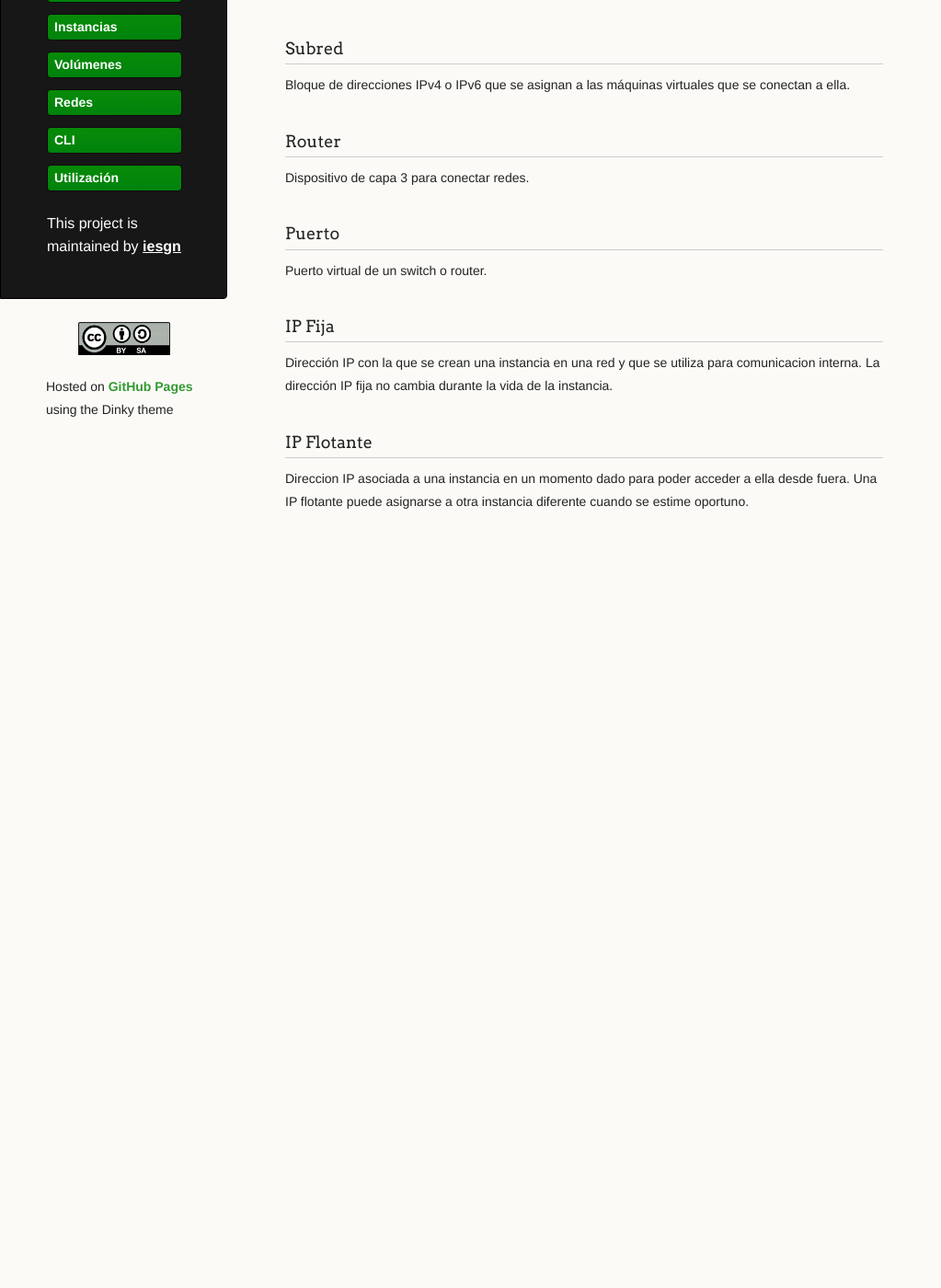
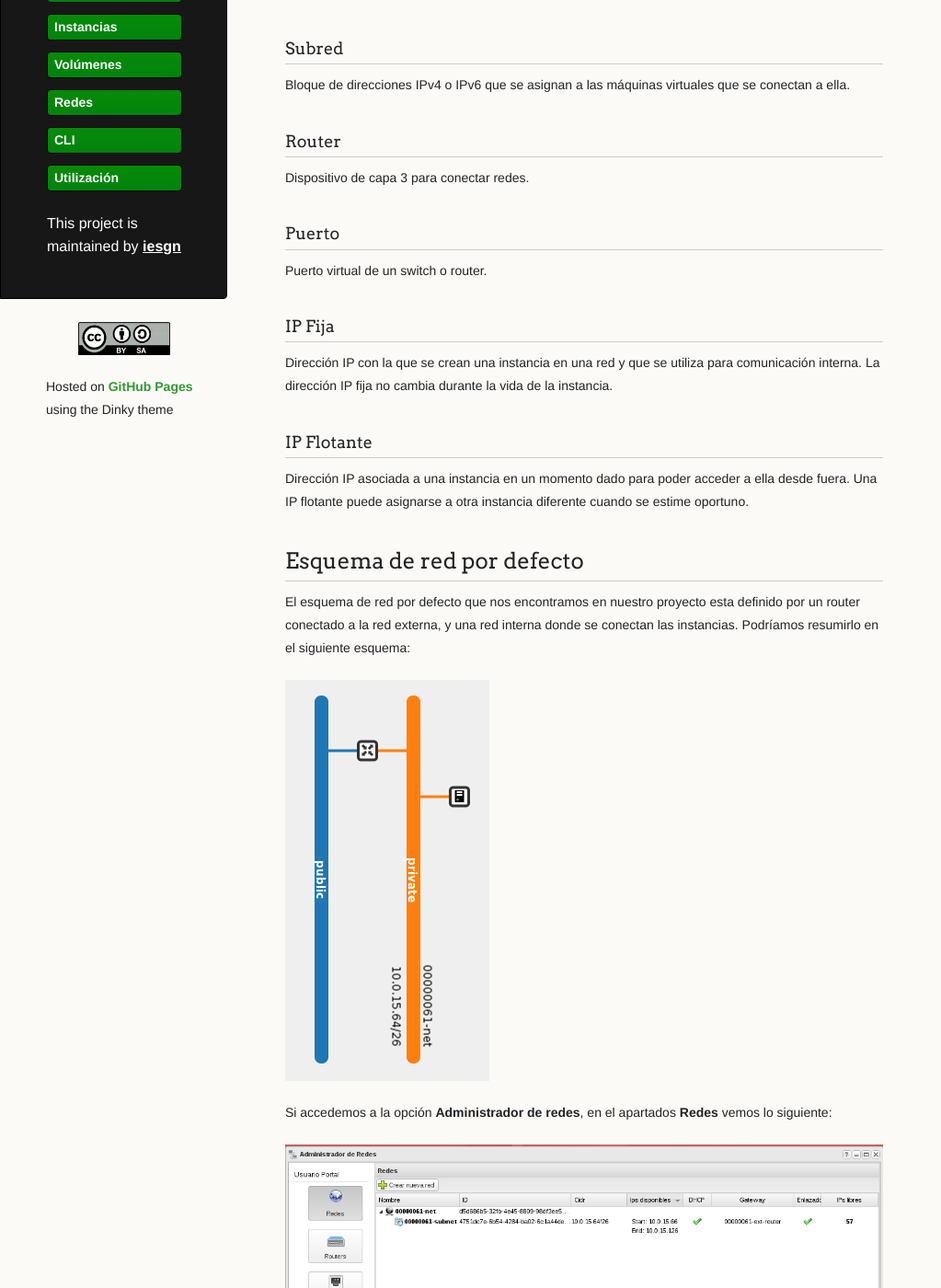
Before and after one commit to iesgn/cloud2, a Jekyll site: the page built from curso/u4/conceptos_previos.md, in a window 1280 px wide and 1400 px high, scrolled down 285 px. Shown: the whole window at 92% size, without its empty margins (0-1023 px from the left). Built offline with Jekyll 4.4.1, drawn with Linux system fonts in a browser that asks for light colours; before the commit the page ends 915 px from its top, so only the background shows below that; some of the changed text lies outside the part shown.

Commit message:
Conceptos previos 1ª sesion redes

```diff
--- a/curso/u4/conceptos_previos.md
+++ b/curso/u4/conceptos_previos.md
@@ -25,8 +25,38 @@ Puerto virtual de un switch o router.
 
 ### IP Fija
 
-Dirección IP con la que se crean una instancia en una red y que se utiliza para comunicacion interna. La dirección IP fija no cambia durante la vida de la instancia.
+Dirección IP con la que se crean una instancia en una red y que se utiliza para comunicación interna. La dirección IP fija no cambia durante la vida de la instancia.
 
 ### IP Flotante
 
-Direccion IP asociada a una instancia en un momento dado para poder acceder a ella desde fuera. Una IP flotante puede asignarse a otra instancia diferente cuando se estime oportuno.
+Dirección IP asociada a una instancia en un momento dado para poder acceder a ella desde fuera. Una IP flotante puede asignarse a otra instancia diferente cuando se estime oportuno.
+
+## Esquema de red por defecto
+
+El esquema de red por defecto que nos encontramos en nuestro proyecto esta definido por un router conectado a la red externa, y una red interna donde se conectan las instancias. Podríamos resumirlo en el siguiente esquema:
+
+![red](img/red1.png)
+
+Si accedemos a la opción **Administrador de redes**, en el apartados **Redes** vemos lo siguiente:
+
+![red](img/previo1.png)
+
+Podemos observar que en nuestro proyecto tenemos definida una red, que tiene asociada una subred con el direccionamiento 10.0.15.64/26, del conjunto de direcciones podemos asignar a nuestra instancias desde la 10.0.15.66 hasta la 10.0.15.126. También observamos que nuestra red está conectada al router de nuestro proyecto en mi caso se llama *00000061-ext-router*.
+
+Ahora podemos ver los routers definidos en mi proyecto:
+
+![red](img/previo2.png)
+
+Podemos comprobar que el router está conectado a la red externa.
+
+Por último podemos ver los puertos relacionados a nuestra red:
+
+![red](img/previo3.png)
+
+En nuestro escenario tenemos los siguientes dispositivos conectados a nuestra red:
+
+* Nuestro router está conectado a nuestra red con la dirección IP 10.0.15.65, por lo tanto la puerta de enlace de las instancias será está ip.
+* Las IP fijas de nuestra instancias se asignan por un servidor dhcp, en nuestra red por defecto tenemos dos dispositivos servidores dhcp (en mi caso el 10.0.15.66 y el 10.0.15.67). Es una medida que adopta cirrusflex es para asegurar que la asignación va a tener éxito (alta disponibilidad) aunque realmente no es necesario tener dos servicios dhcp.
+* Por último observamos que tenemos una instancia conectadas a una red que ha tomado la ip fija 10.0.15.68.
+
+Por lo tanto cómo veíamos en la primera pantalla tenemos 57 direcciones ip libres.
```
Also changed, not shown: curso/u4/red1.md (+0 -5 lines), curso/u4/img/previo1.png (added), curso/u4/img/previo2.png (added), curso/u4/img/previo3.png (added).
